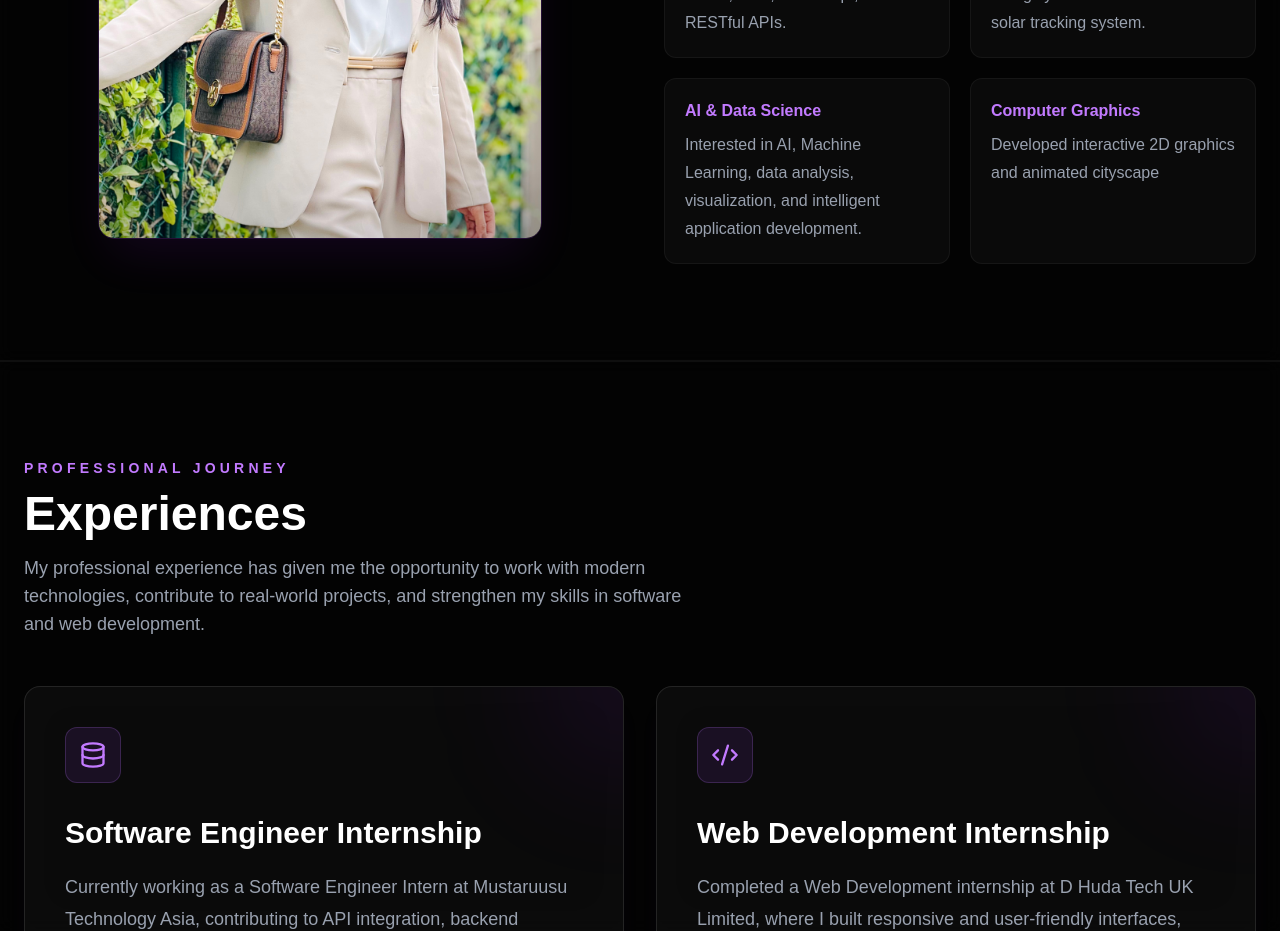
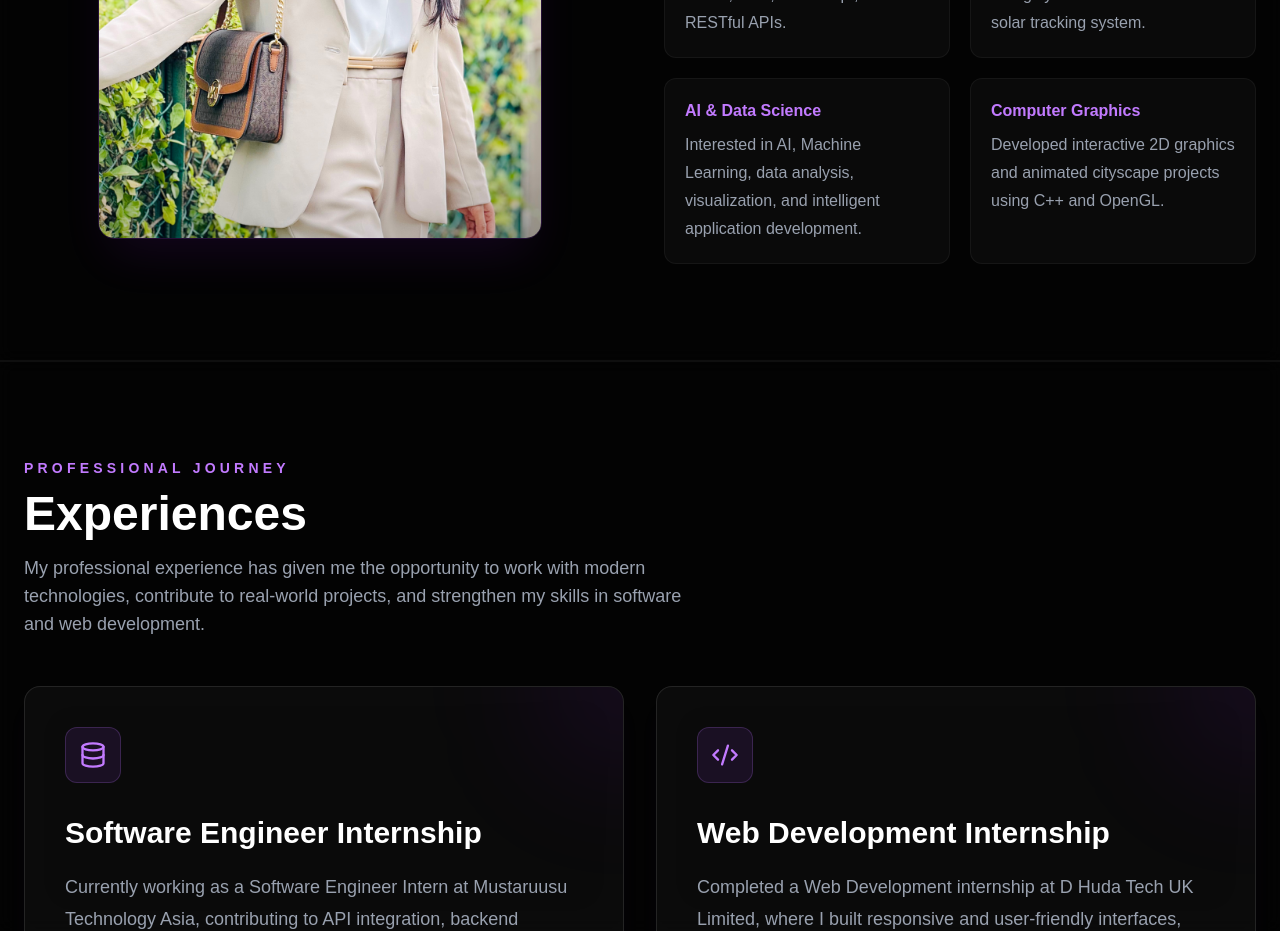
Before and after one commit to TonimaDristy/nextjs-portfolio, a Next.js app: page / in a window 1280 px wide. Shown: the part 1460-2391 px from the top of the page. Built offline with nearby package versions, Linux system fonts and the light colour scheme.

Commit message:
Add new texts in skill tab

```diff
--- a/components/About.tsx
+++ b/components/About.tsx
@@ -119,6 +119,7 @@ export default function About() {
                   </h3>
                   <p className="mt-2 leading-7 text-gray-400">
                     Developed interactive 2D graphics and animated cityscape
+                    projects using C++ and OpenGL.
                   </p>
                 </div>
               </div>
```
